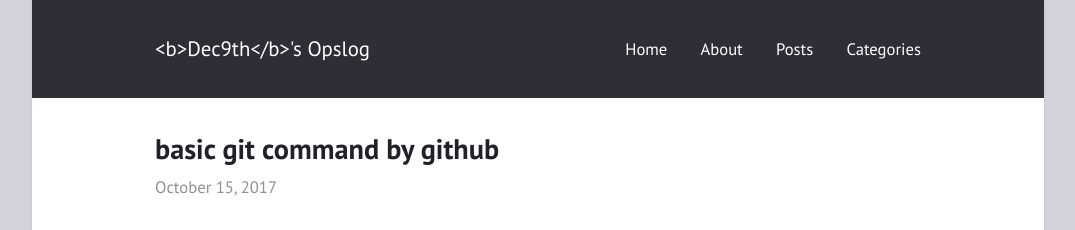
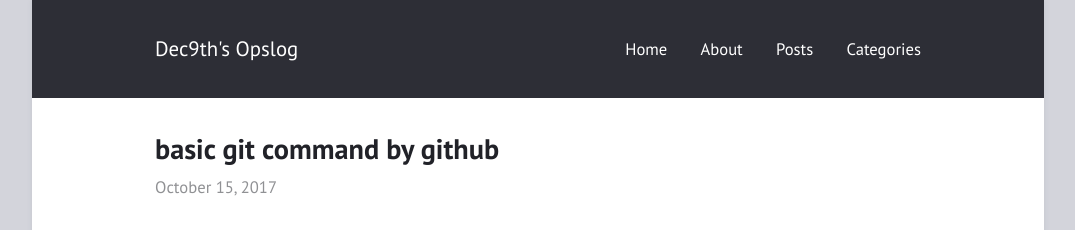
Before and after one commit to dec9th/dec9th.github.io, a Jekyll site: the page built from _posts/2017-10-15-git-readme.md, in a window 1280 px wide. Shown: the top 230 px of the page, without its empty margins (102-1177 px from the left). Built offline with Jekyll 4.4.1, drawn with Linux system fonts in a browser that asks for light colours.

```diff
--- a/_config.yml
+++ b/_config.yml
@@ -1,4 +1,4 @@
-title: <b>Dec9th</b>'s Opslog
+title: "Dec9th's Opslog"
 author: "Santa"
 description: "<b>Santa</b> is working on it"
 permalink: /:title/
```
